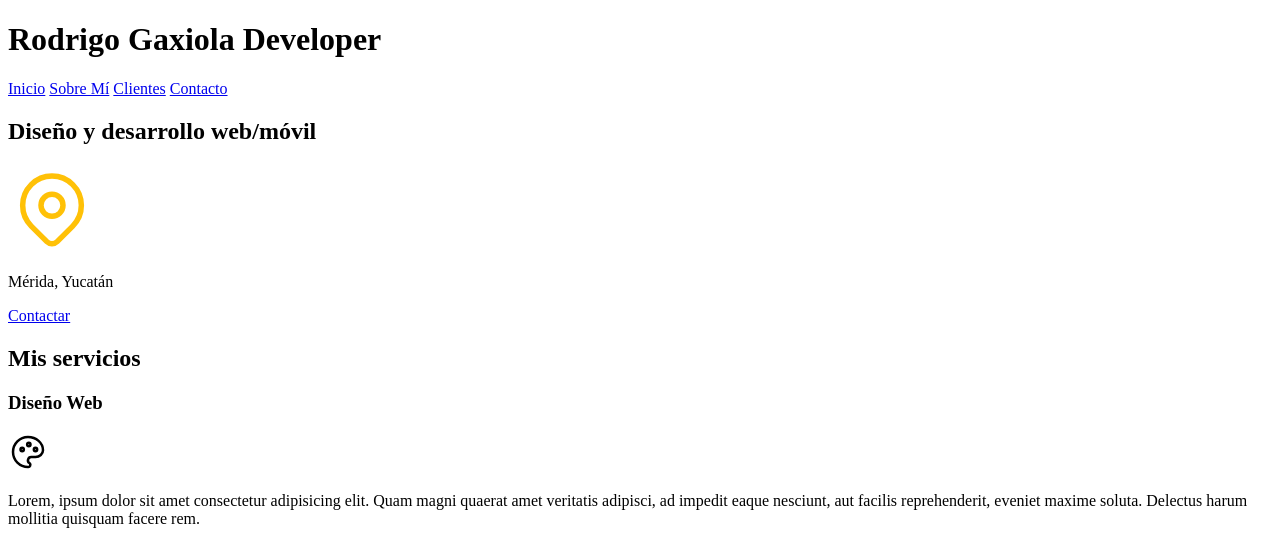
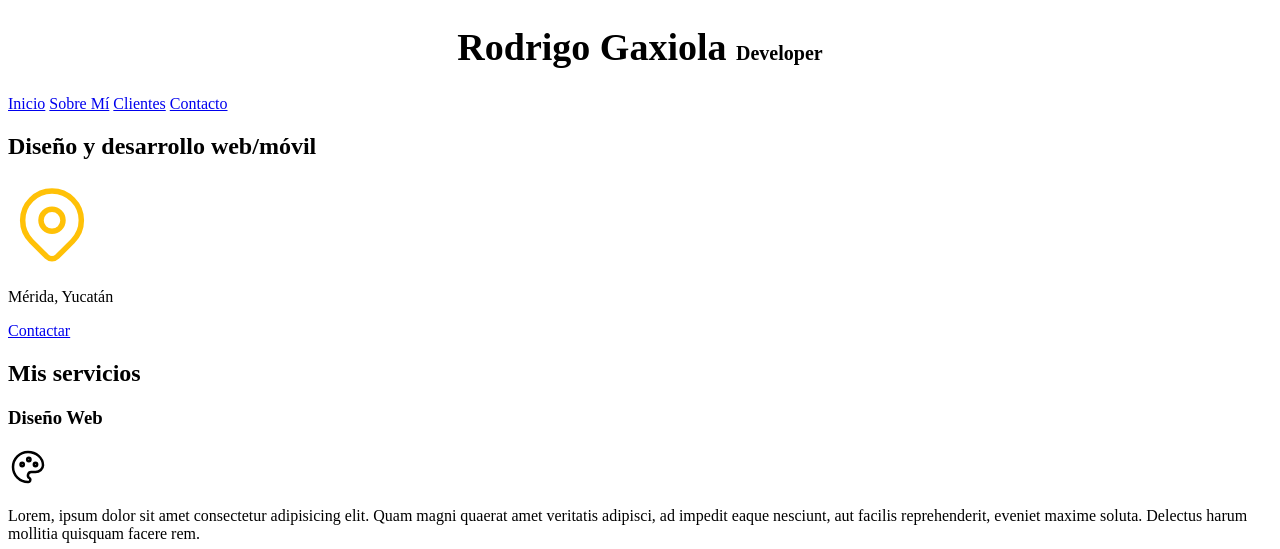
Before and after one commit to RodrigoGax/Developer-Page, a plain HTML site: page index.html in a window 1280 px wide. Shown: the top 549 px of the page. Drawn offline with Linux system fonts and the light colour scheme.

Commit message:
Se añadió el inicio de la hoja de estilos

```diff
--- /dev/null
+++ b/css/styles.css
@@ -0,0 +1,17 @@
+html {
+    font-size: 62.5%;
+}
+
+body {
+    font-size: 16px;
+}
+
+.titulo{
+    text-align: center;
+    font-size: 3.8rem;
+
+}
+
+.titulo span{
+    font-size: 2rem;
+}
--- a/index.html
+++ b/index.html
@@ -3,13 +3,15 @@
 <head>
     <meta charset="UTF-8">
     <meta name="viewport" content="width=device-width, initial-scale=1.0">
+    <link rel="preload" href="css/styles.css" as="style">
+    <link rel="stylesheet" href="css/styles.css">
     <title>Document</title>
 </head>
 <body>
 
 
     <header>
-        <h1>Rodrigo Gaxiola Developer</h1>
+        <h1 class="titulo">Rodrigo Gaxiola <span>Developer</span></h1>
     </header>
 
     <nav>
```
